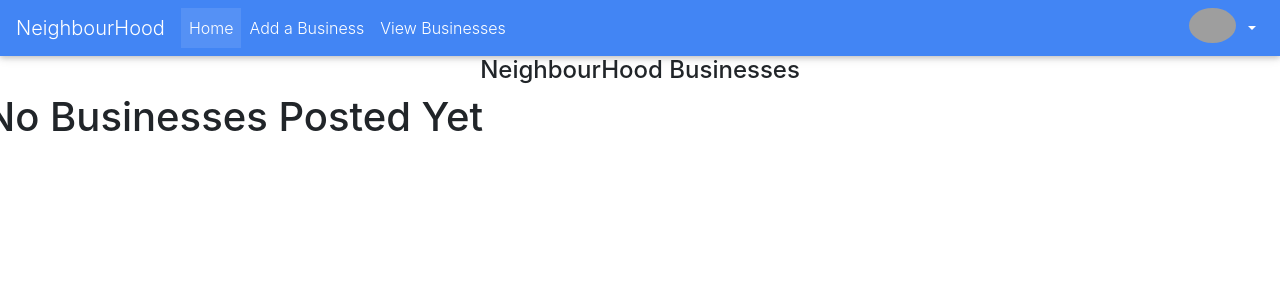
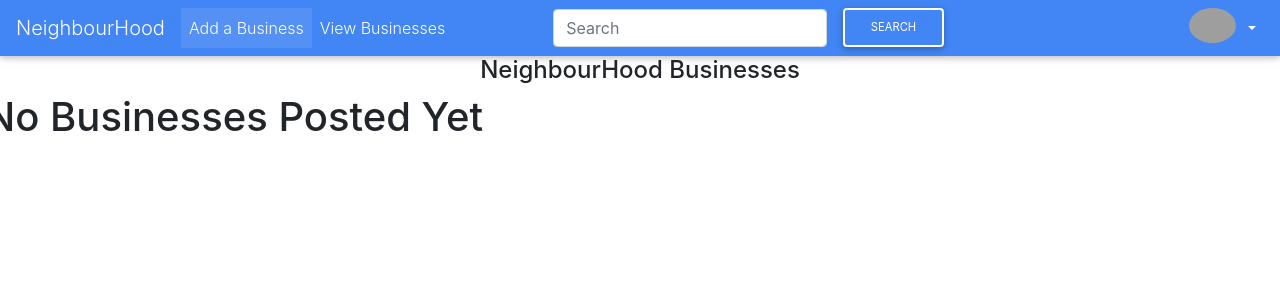
Before and after one commit to Antavio/Hood, a Django app: page /business_list/ in a window 1280 px wide. Shown: the top 300 px of the page. Run offline with Django 3.2, Linux system fonts and the light colour scheme; the visitor is signed in with stand-in values (Sample User, id 1); data that the repository does not hold is empty; some libraries are stand-ins or nearby versions; grey boxes are pictures that could not be loaded.

Commit message:
Add a form in the navbar template.

```diff
--- a/hood_app/templates/navbar.html
+++ b/hood_app/templates/navbar.html
@@ -7,19 +7,21 @@
     </button>
     <div class="collapse navbar-collapse" id="navbarSupportedContent-555">
         <ul class="navbar-nav mr-auto">
+            {% if user.is_authenticated %}
             <li class="nav-item active">
-                <a class="nav-link" href="{% url 'home' %}">Home
-                    <span class="sr-only">(current)</span>
-                </a>
-            </li>
-            {% if user.is_authenticated %}
-            <li class="nav-item">
                 <a class="nav-link" href="{% url 'new-business' %}">Add a Business </a>
+                <span class="sr-only">(current)</span>
             </li>
             <li class="nav-item">
                 <a class="nav-link" href="{% url 'business' %}">View Businesses</a>
             </li>
             {% endif %}
+            <li class="nav-item" style="margin-left:100px;">
+                <form class="form-inline my-2 my-lg-0 ml-auto" action="{% url 'search_results' %}">
+                    <input class="form-control" type="search" placeholder="Search" aria-label="Search" name="post">
+                    <button class="btn btn-outline-white btn-md my-2 my-sm-0 ml-3" type="submit">Search</button>
+                </form>
+            </li>
         </ul>
         <ul class="navbar-nav ml-auto nav-flex-icons">
             <li class="nav-item avatar">
```
